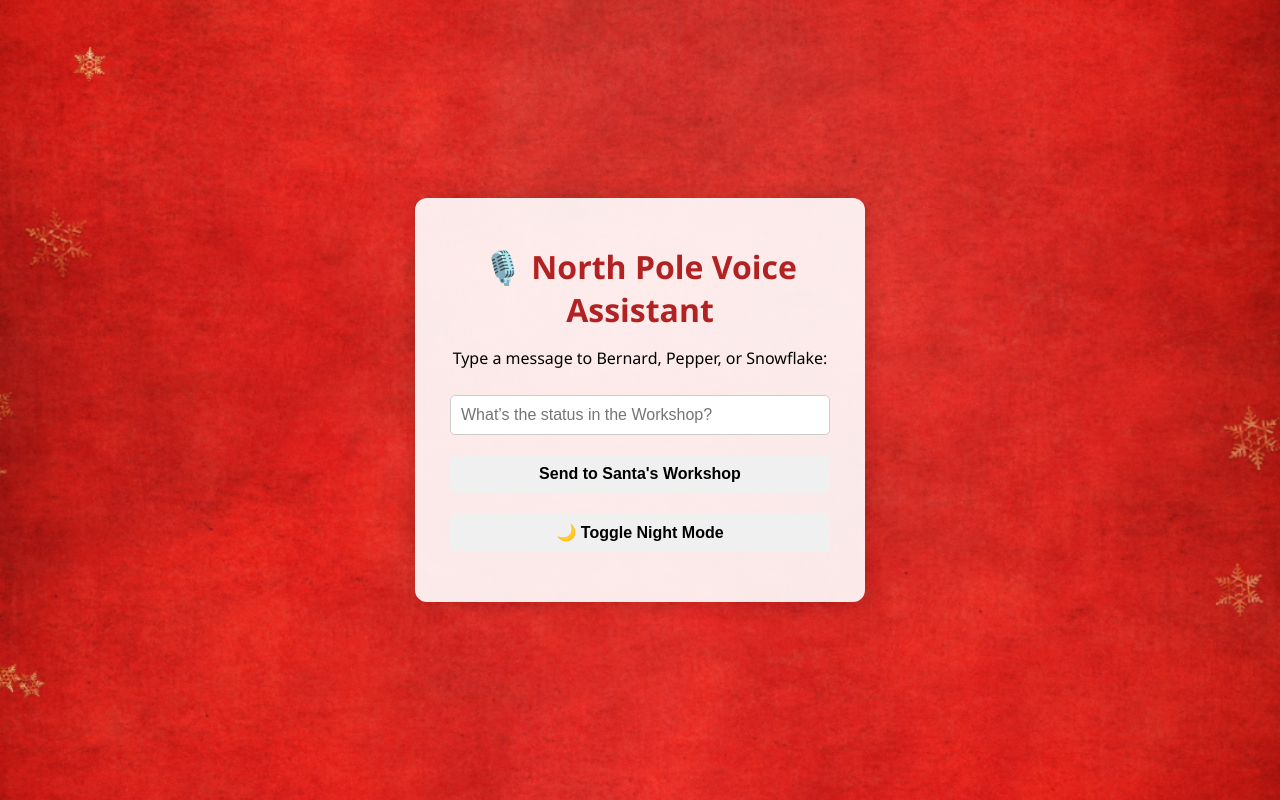
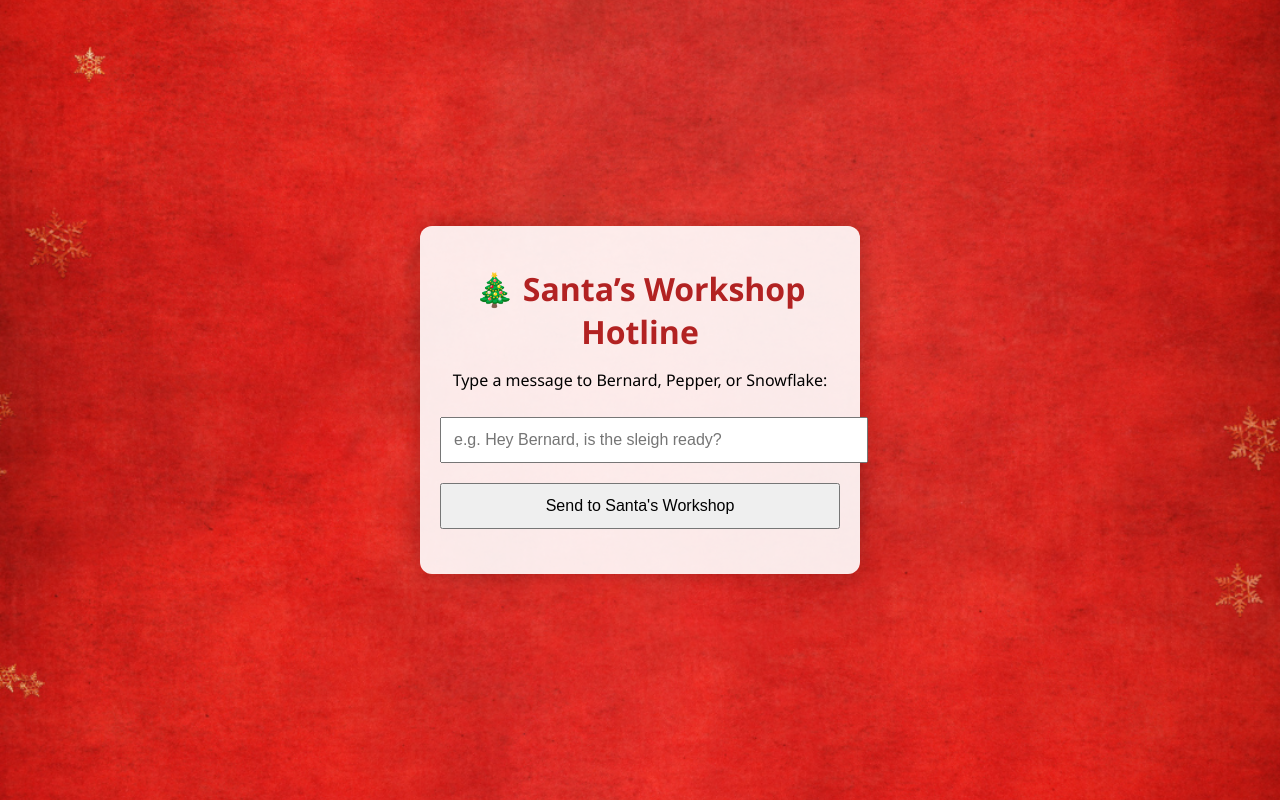
Before and after one commit to redsleigh/bernard-voice, a Flask app: page / in a window 1280 px wide. Run offline with Flask 3, Linux system fonts and the light colour scheme.

Commit message:
v4.4 – Updated title to 'Santa’s Workshop Hotline' and added spinner animation

```diff
--- a/templates/index.html
+++ b/templates/index.html
@@ -3,7 +3,7 @@
 <head>
   <meta charset="UTF-8" />
   <meta name="viewport" content="width=device-width, initial-scale=1.0"/>
-  <title>North Pole Voice Assistant</title>
+  <title>Santa’s Workshop Hotline</title>
   <style>
     body {
       font-family: 'Segoe UI', sans-serif;
@@ -21,39 +21,19 @@
 
     .container {
       background-color: rgba(255, 255, 255, 0.9);
-      padding: 25px;
+      padding: 20px;
       border-radius: 12px;
-      box-shadow: 0 0 20px rgba(0, 0, 0, 0.2);
+      box-shadow: 0 0 25px rgba(0, 0, 0, 0.25);
       max-width: 90%;
       width: 400px;
       text-align: center;
-      transition: background-color 0.3s ease, color 0.3s ease;
-    }
-
-    .dark-mode {
-      background-color: #1c1c1c !important;
-      color: #f5f5f5;
     }
 
     input, button {
-      padding: 10px;
+      padding: 12px;
       font-size: 1em;
       margin: 10px 0;
-      width: calc(100% - 20px);
-      box-sizing: border-box;
-      border-radius: 5px;
-      border: 1px solid #ccc;
-    }
-
-    button {
-      background-color: #f0f0f0;
-      border: none;
-      cursor: pointer;
-      font-weight: bold;
-    }
-
-    button:hover {
-      background-color: #ddd;
+      width: 100%;
     }
 
     h1 {
@@ -64,6 +44,22 @@
     #response {
       margin-top: 15px;
       font-style: italic;
+      color: #2c3e50;
+    }
+
+    .spinner {
+      border: 4px solid #f3f3f3;
+      border-top: 4px solid #b22222;
+      border-radius: 50%;
+      width: 24px;
+      height: 24px;
+      animation: spin 1s linear infinite;
+      margin: 0 auto;
+    }
+
+    @keyframes spin {
+      0% { transform: rotate(0deg); }
+      100% { transform: rotate(360deg); }
     }
 
     @media (max-width: 500px) {
@@ -75,52 +71,44 @@
   </style>
 </head>
 <body>
-  <div class="container" id="app">
-    <h1>🎙️ North Pole Voice Assistant</h1>
+  <div class="container">
+    <h1>🎄 Santa’s Workshop Hotline</h1>
     <p>Type a message to Bernard, Pepper, or Snowflake:</p>
 
-    <input type="text" id="userInput" placeholder="What’s the status in the Workshop?" />
+    <input type="text" id="userInput" placeholder="e.g. Hey Bernard, is the sleigh ready?" />
     <button onclick="sendMessage()">Send to Santa's Workshop</button>
-    <button onclick="toggleDarkMode()">🌙 Toggle Night Mode</button>
 
     <div id="response"></div>
   </div>
 
   <script>
     async function sendMessage() {
-      const input = document.getElementById("userInput");
-      const text = input.value.trim();
-      if (!text) return;
+      const input = document.getElementById("userInput").value.trim();
+      if (!input) return;
 
       const responseDiv = document.getElementById("response");
-      responseDiv.textContent = "🎧 Bernard is speaking...";
+      responseDiv.innerHTML = '<div class="spinner"></div>';
 
       try {
         const response = await fetch("/generate", {
           method: "POST",
           headers: { "Content-Type": "application/json" },
-          body: JSON.stringify({ text: text })
+          body: JSON.stringify({ text: input })
         });
 
         const result = await response.json();
-        if (!response.ok) {
-          throw new Error(result.error || "Server error");
-        }
+        if (!response.ok) throw new Error(result.error || "Server error");
 
-        responseDiv.textContent = ""; // clear speaking message
-        const audio = new Audio(result.audio_url);
-        audio.play();
+        const voiceText = result.response;
+        responseDiv.textContent = voiceText;
 
-        input.value = ""; // clear the input box
+        const synth = window.speechSynthesis;
+        synth.speak(new SpeechSynthesisUtterance(voiceText));
       } catch (err) {
         console.error(err);
         responseDiv.textContent = "❌ Something went wrong.";
       }
     }
-
-    function toggleDarkMode() {
-      document.getElementById("app").classList.toggle("dark-mode");
-    }
   </script>
 </body>
 </html>
```
